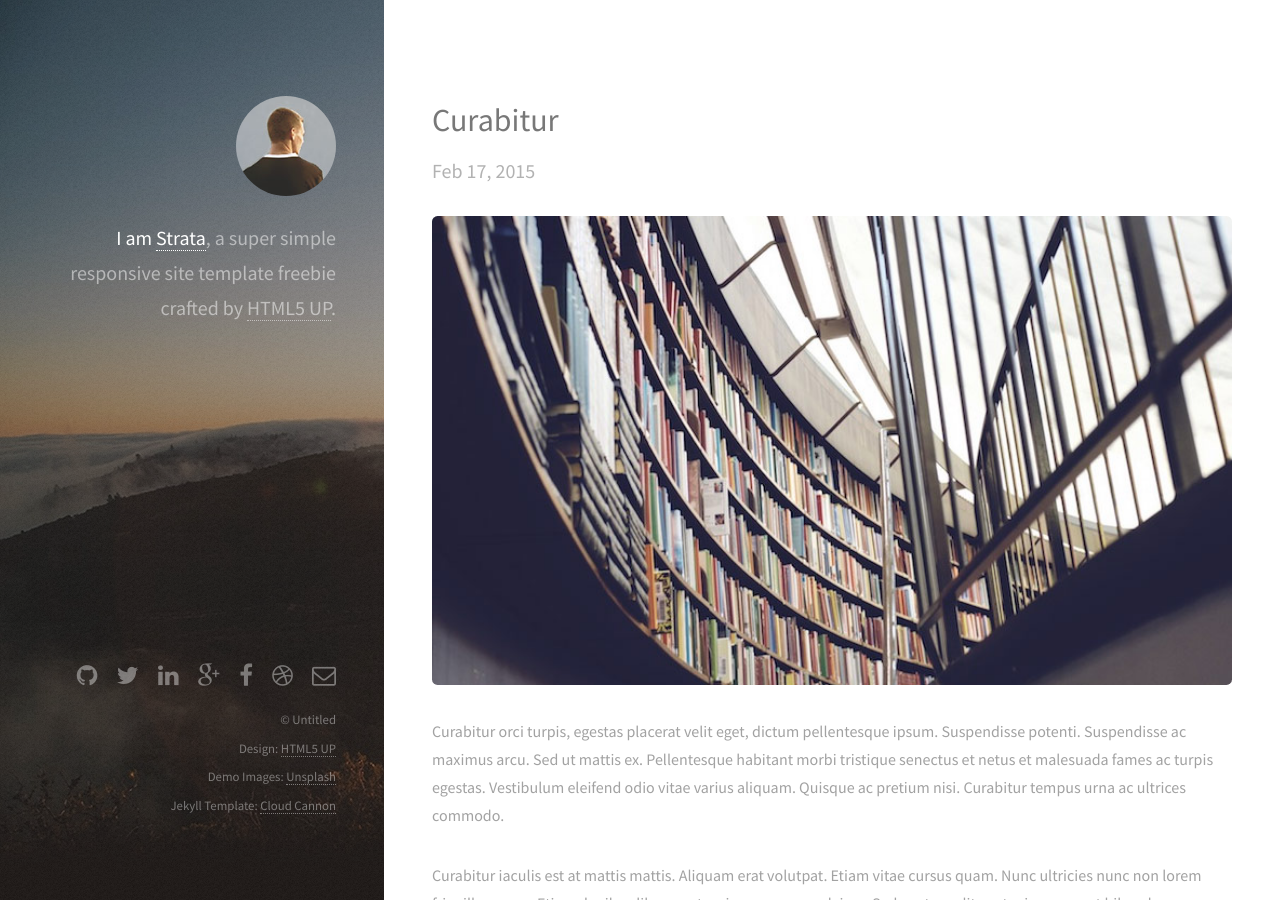
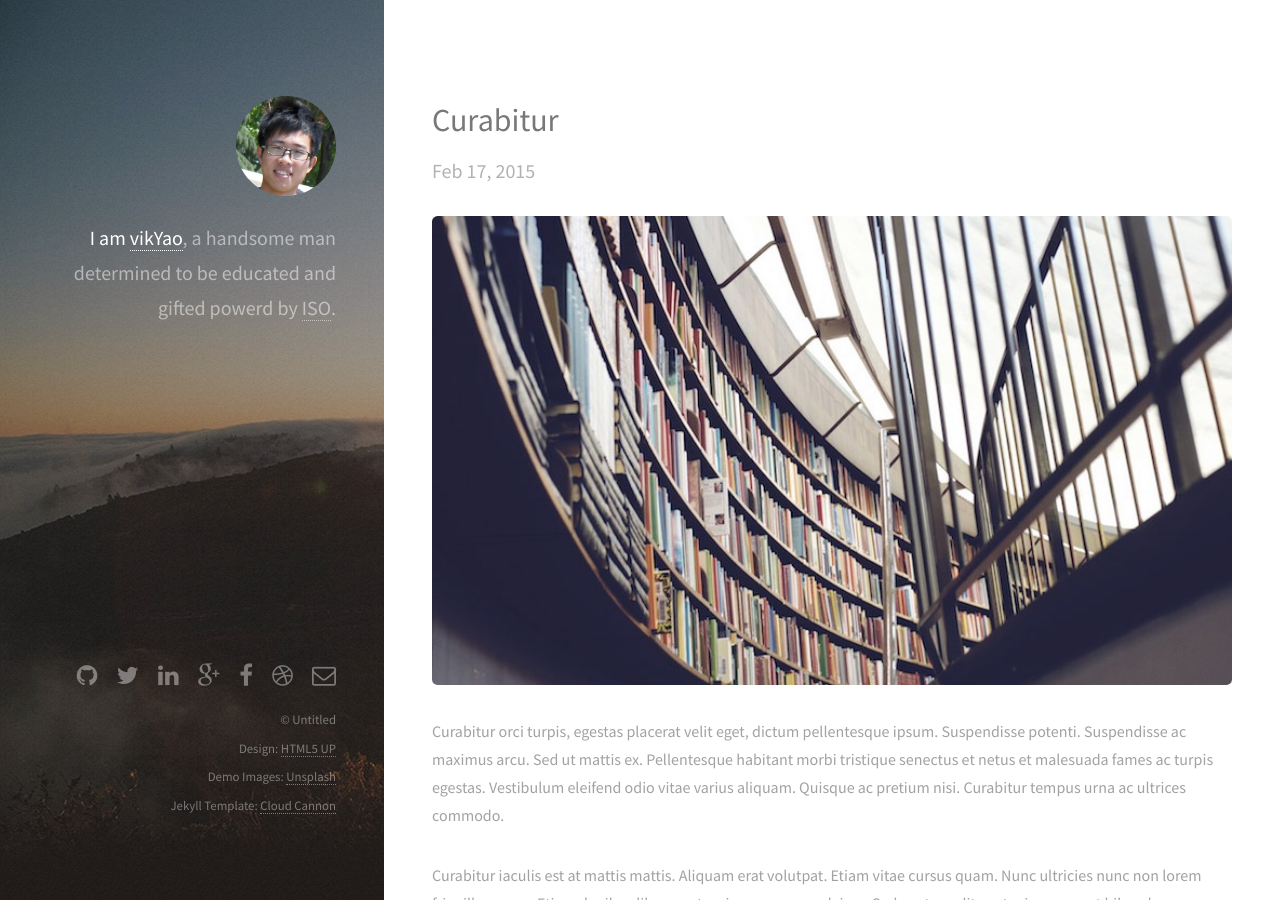
Before and after one commit to vikYao/vikYao.github.io, a Jekyll site: the page built from index.html, in a window 1280 px wide and 900 px high. Built offline with Jekyll 4.4.1, drawn with Linux system fonts in a browser that asks for light colours.

Commit message:
change head portrait

```diff
--- a/_layouts/default.html
+++ b/_layouts/default.html
@@ -1,7 +1,7 @@
 <!DOCTYPE html>
 <html>
   	<head>
-  		<title>Strata by HTML5 UP</title>
+  		<title>Welcome to vikYao's Blog</title>
   		<meta http-equiv="content-type" content="text/html; charset=utf-8" />
   		<meta name="description" content="" />
   		<meta name="keywords" content="" />
@@ -21,10 +21,10 @@
 	<body id="top">
 
       <header id="header">
-          <a href="#" class="image avatar"><img src="/images/avatar.jpg" alt="" /></a>
-          <h1><strong>I am <a href="/">Strata</a></strong>, a super simple<br />
-          responsive site template freebie<br />
-          crafted by <a href="http://html5up.net">HTML5 UP</a>.</h1>
+          <a href="#" class="image avatar"><img src="/images/vikyao.jpg" alt="" /></a>
+          <h1><strong>I am <a href="/">vikYao</a></strong>, a handsome man<br />
+          determined to be educated and gifted<br />
+          powerd by <a href="http://www.iso.org/iso/home.html">ISO</a>.</h1>
       </header>
 
 
```
Also changed, not shown: images/vikyao.jpg (added).
